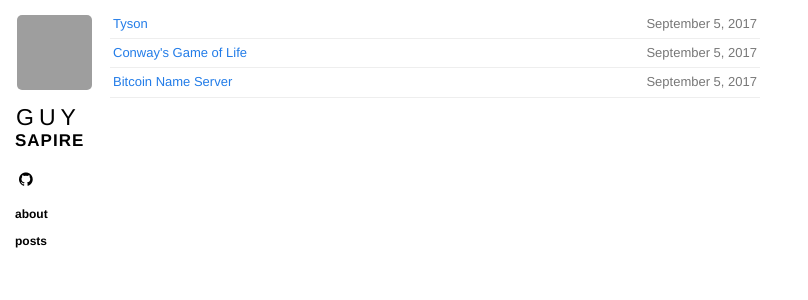
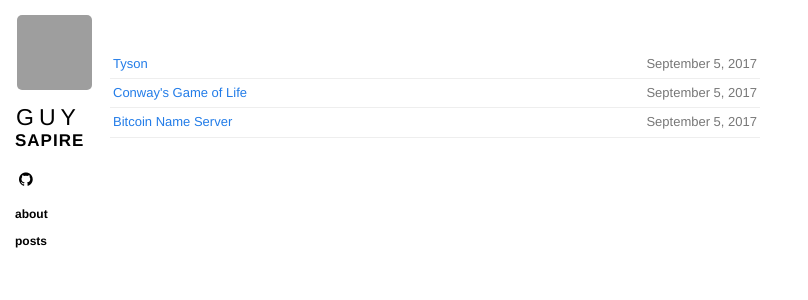
Before and after one commit to GuySa/GuySa.github.io, a Jekyll site: the page built from index.html, in a window 1280 px wide. Shown: the top 300 px of the page, without its empty margins (0-808 px from the left). Built offline with Jekyll 4.4.1, drawn with Linux system fonts in a browser that asks for light colours; nearby versions of some CDN libraries; grey boxes are pictures that could not be loaded.

Commit message:
Add margin top for post list

```diff
--- a/css/base.scss
+++ b/css/base.scss
@@ -85,6 +85,7 @@ a {
 
 .content {
   max-width: 650px;
+  margin-top: 50px;
   margin-left: 110px;
   margin-right: 20px;
   margin-bottom: 50px;
```
